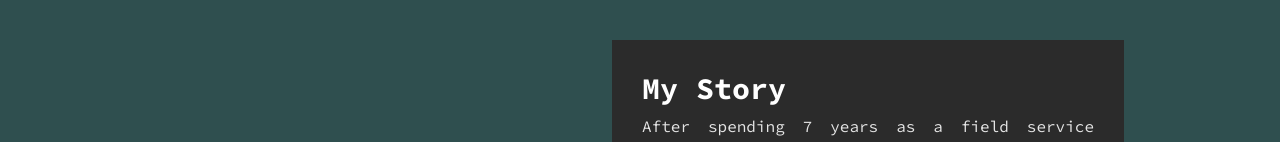
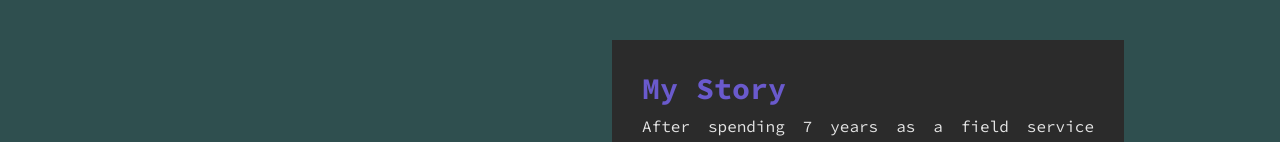
Before and after one commit to pedrokogawa/portfolio, a plain HTML site: page index.html in a window 1280 px wide. Shown: the part 804-946 px from the top of the page. Drawn offline with nearby package versions, Linux system fonts and the light colour scheme.

Commit message:
correct h4 color

```diff
--- a/style.css
+++ b/style.css
@@ -356,7 +356,7 @@ section {
 }
 
 .about-box h4 {
-	color: white;
+	color: #6a5acd;
 	font-size: 30px;
 	font-weight: bold;
 }
```
